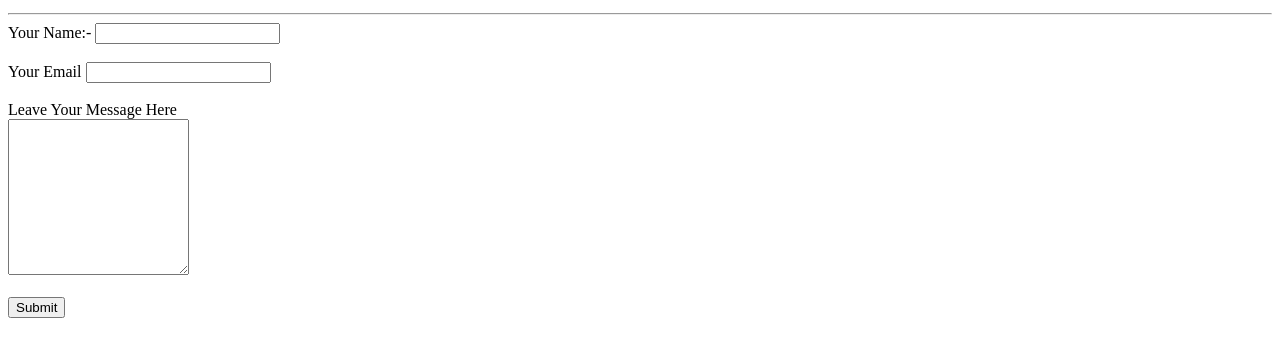
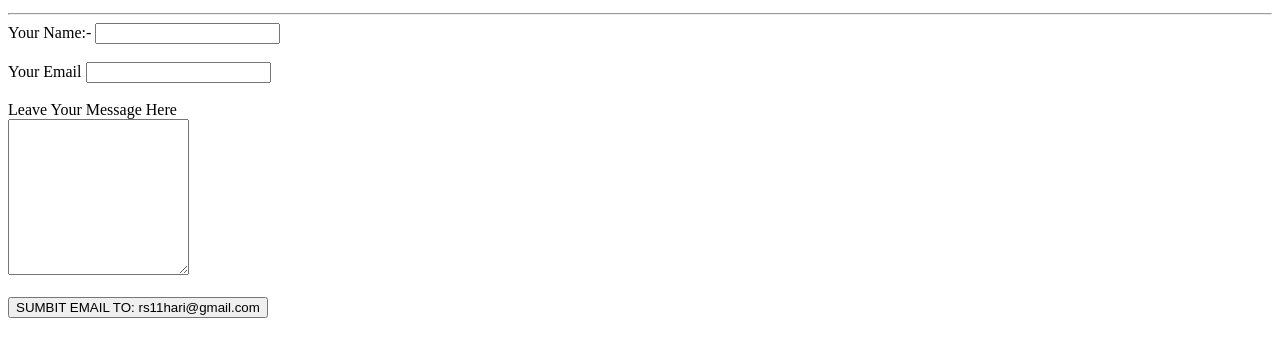
Before and after one commit to Hany-11/HanyCV, a plain HTML site: page contact me.html in a window 1280 px wide. Shown: the part 137-494 px from the top of the page. Drawn offline with Linux system fonts and the light colour scheme.

Commit message:
Update contact me.html

```diff
--- a/contact me.html
+++ b/contact me.html
@@ -21,7 +21,7 @@
         <label for="u message">  Leave Your Message Here </label><br>
         <textarea name="u message" rows="10" cols="20"></textarea><br><br>
         <form method="post" action="mailto:rs11hari@gmail.com" >
-        <input type="submit" name="submit" value="Submit">
+        <input type="submit" name="submit" value="SUMBIT EMAIL TO: rs11hari@gmail.com" <a href="mailto:rs11hari@gmial.com">
 
       </form>
 
```
